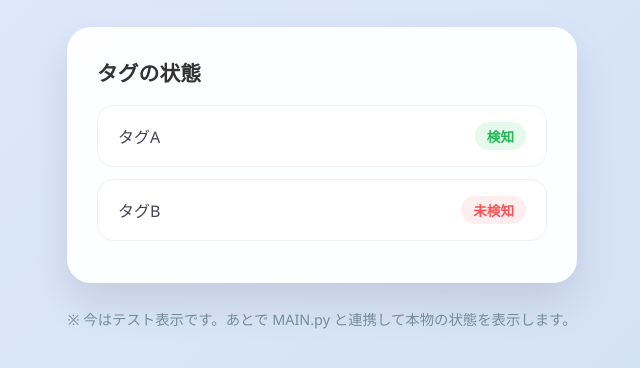
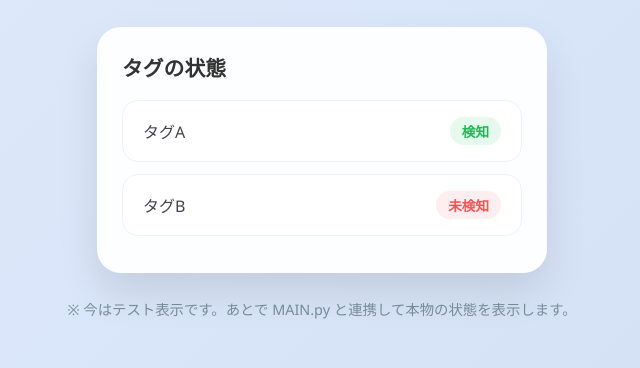
Before and after one commit to DoE029/SOTUKEN, a plain HTML site: page webapp/templates/index.html in a window 1280 px wide. Shown: the part 110-478 px from the top of the page, without its empty margins (318-958 px from the left). Drawn offline with Linux system fonts and the light colour scheme.

Commit message:
スマホ表示

```diff
--- a/webapp/static/style.css
+++ b/webapp/static/style.css
@@ -92,3 +92,13 @@ p {
     color: #78909c;
     font-size: 0.9rem;
 }
+
+.tag-status {
+    background-color: rgba(255, 255, 255, 0.95);
+    width: 90%;          /* スマホの時に横幅90%に広げる */
+    max-width: 450px;    /* PCなどの大きな画面では最大450pxに制限 */
+    padding: 25px;       /* 内側の余白を少し調整 */
+    border-radius: 24px;
+    box-shadow: 0 20px 40px rgba(0, 0, 0, 0.1);
+    box-sizing: border-box; /* パディングを含めたサイズ計算にする（はみ出し防止） */
+}
--- a/webapp/templates/index.html
+++ b/webapp/templates/index.html
@@ -4,6 +4,7 @@
 <html>
 <head>
     <meta charset="UTF-8">
+    <meta name="viewport" content="width=device-width, initial-scale=1.0">
     <title>忘れ物探知アプリ</title>
 
     <!-- static フォルダの style.css を読み込む -->
```
